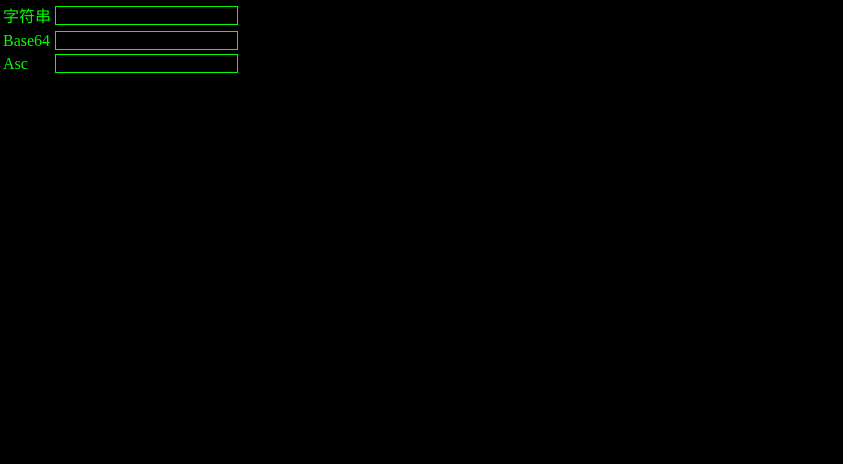
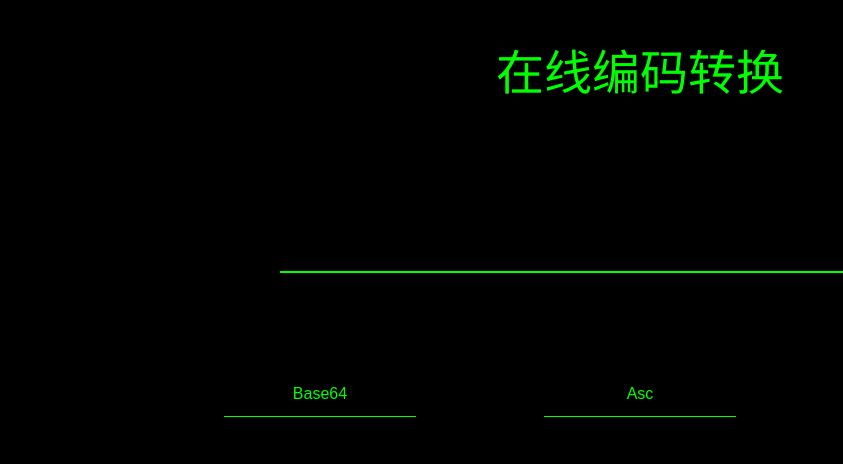
Before and after one commit to Secbone/tools, a PHP site: page /convert/ in a window 1280 px wide. Shown: the top 464 px of the page, without its empty margins (0-843 px from the left). Run offline with PHP 8.4, Linux system fonts and the light colour scheme.

Commit message:
add style

```diff
--- a/convert/index.html
+++ b/convert/index.html
@@ -6,21 +6,24 @@
         <link rel="stylesheet" href="style/style.css">
     </head>
     <body>
-        <header></header>
-        <table>
-            <tr>
-                <td>字符串</td>
-                <td><input way-data="string" type="text"></td>
-            </tr>
-            <tr>
-                <td>Base64</td>
-                <td><input way-data="base64" type="text"></td>
-            </tr>
-            <tr>
-                <td>Asc</td>
-                <td><input way-data="asc" type="text"></td>
-            </tr>
-        </table>
+        <header>在线编码转换</header>
+        <div class="main">
+            <div class="string-box">
+                <input class="string-input" way-data="string" type="text">
+            </div>
+            <div class="convert-box">
+                <ul>
+                    <li>
+                        <input way-data="base64" type="text" value="" required>
+                        <label>Base64</label>
+                    </li>
+                    <li>
+                        <input way-data="asc" type="text" value="" required>
+                        <label>Asc</label>
+                    </li>
+                </ul>
+            </div>
+        </div>
         <script type="text/javascript" src="js/way.js"></script>
         <script type="text/javascript" src="js/convert.js"></script>
     </body>
--- a/convert/style/style.css
+++ b/convert/style/style.css
@@ -3,13 +3,89 @@ html,body{
     padding: 0;
 }
 body{
+    font-family: "Microsoft YaHei", "WenQuanYi Micro Hei", sans-serif;
     background-color: black;
     color: #0f0;
 }
+header{
+    padding: 0.7em 0;
+    text-align: center;
+    font-size: 3em;
+}
 input{
     margin: 0;
+    padding: 0;
     background-color: transparent;
     color: #0f0;
-    border: 1px solid #0f0;
+    border-style: solid;
+    border-color: #0f0;
+    border-width: 0 0 1px 0;
     outline: 0;
 }
+
+.main{
+    margin: 0 auto;
+    width: 60em;
+}
+.string-box{
+    margin: 6em auto;
+    width: 100%;
+    text-align: center;
+}
+.string-box input.string-input{
+    padding: 0.2em 0.2em;
+    text-align: center;
+    font-size: 1.5em;
+    width: 30em;
+    border-bottom-width: 2px;
+    box-sizing: border-box;
+}
+ul{
+    overflow: hidden;
+    padding: 0;
+    list-style: none;
+}
+ul:after{
+    content: '';
+    display: table;
+    clear: left;
+}
+ul li{
+    position: relative;
+    float: left;
+    margin: 0 0 3em;
+    padding: 0 1em;
+    width: 20em;
+    height: 3em;
+    box-sizing: border-box;
+}
+ul li input{
+    position: absolute;
+    padding: 0.5em 0;
+    width: 60%;
+    left: 20%;
+    bottom: 0;
+    text-align: center;
+    font-size: 0.9em;
+    transition: all 0.2s linear;
+}
+ul li label{
+    position: absolute;
+    display: inline-block;
+    top: 1em;
+    left: 0;
+    width: 100%;
+    text-align: center;
+    z-index: -1;
+    transition: all 0.2s linear;
+}
+ul li input:focus,
+ul li input:valid{
+    left: 5%;
+    width: 90%;
+}
+ul li input:focus + label,
+ul li input:valid + label{
+    top: 0;
+    font-size: 0.5em;
+}
```
